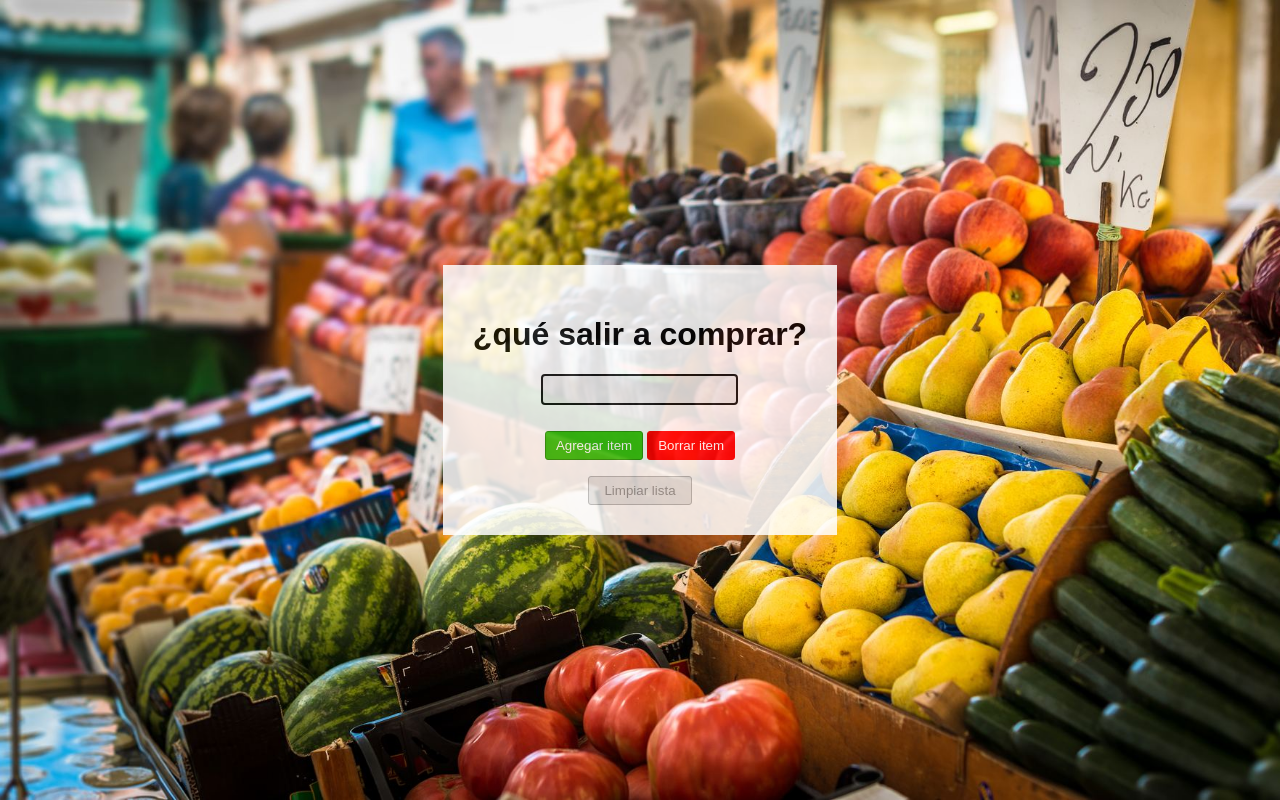
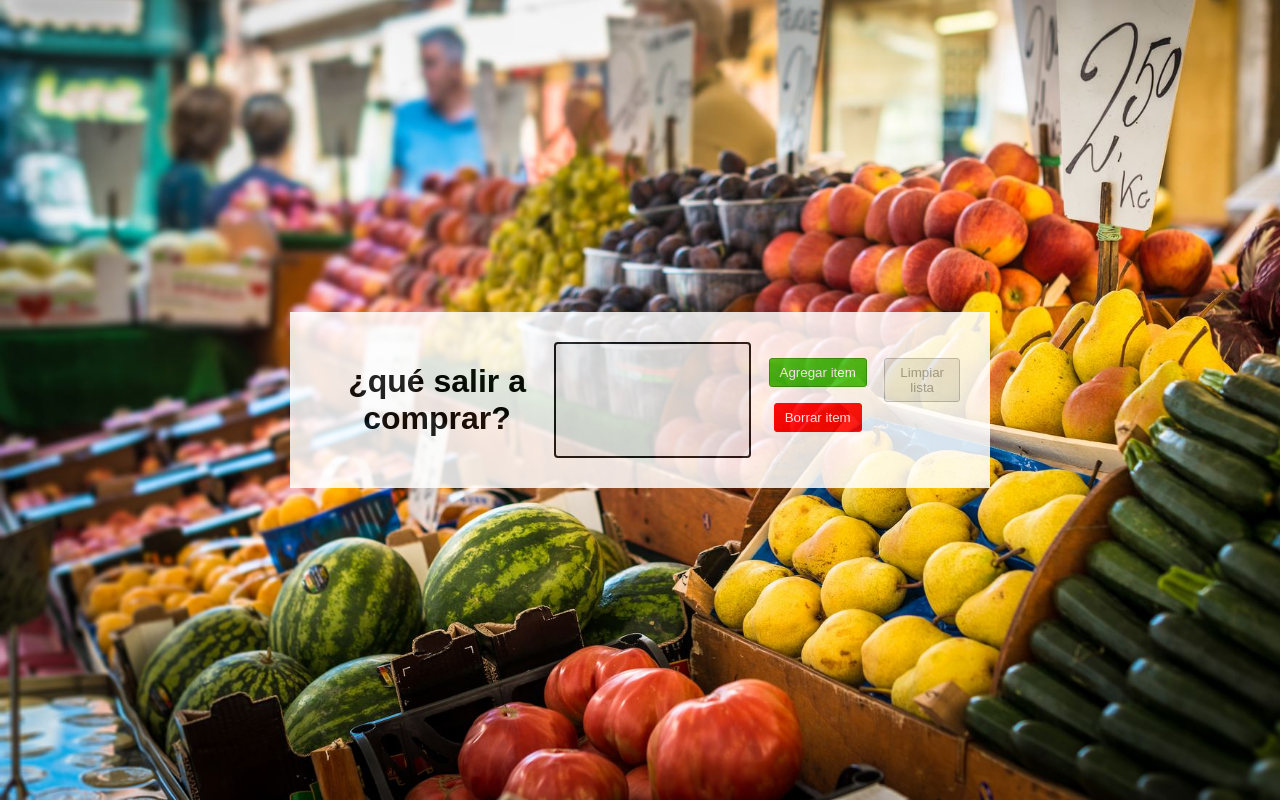
Before and after one commit to Tincho06/Lista_Compras, a plain HTML site: page index.html in a window 1280 px wide. Drawn offline with Linux system fonts and the light colour scheme.

Commit message:
Update style.css
contenedor con display flex y whith 50%

```diff
--- a/style.css
+++ b/style.css
@@ -23,6 +23,8 @@ li {
   padding: 30px;
   background-color: #fff;
   opacity: 0.85;
+  display: flex;
+  width: 50%;
 }
 
 .form{
```
